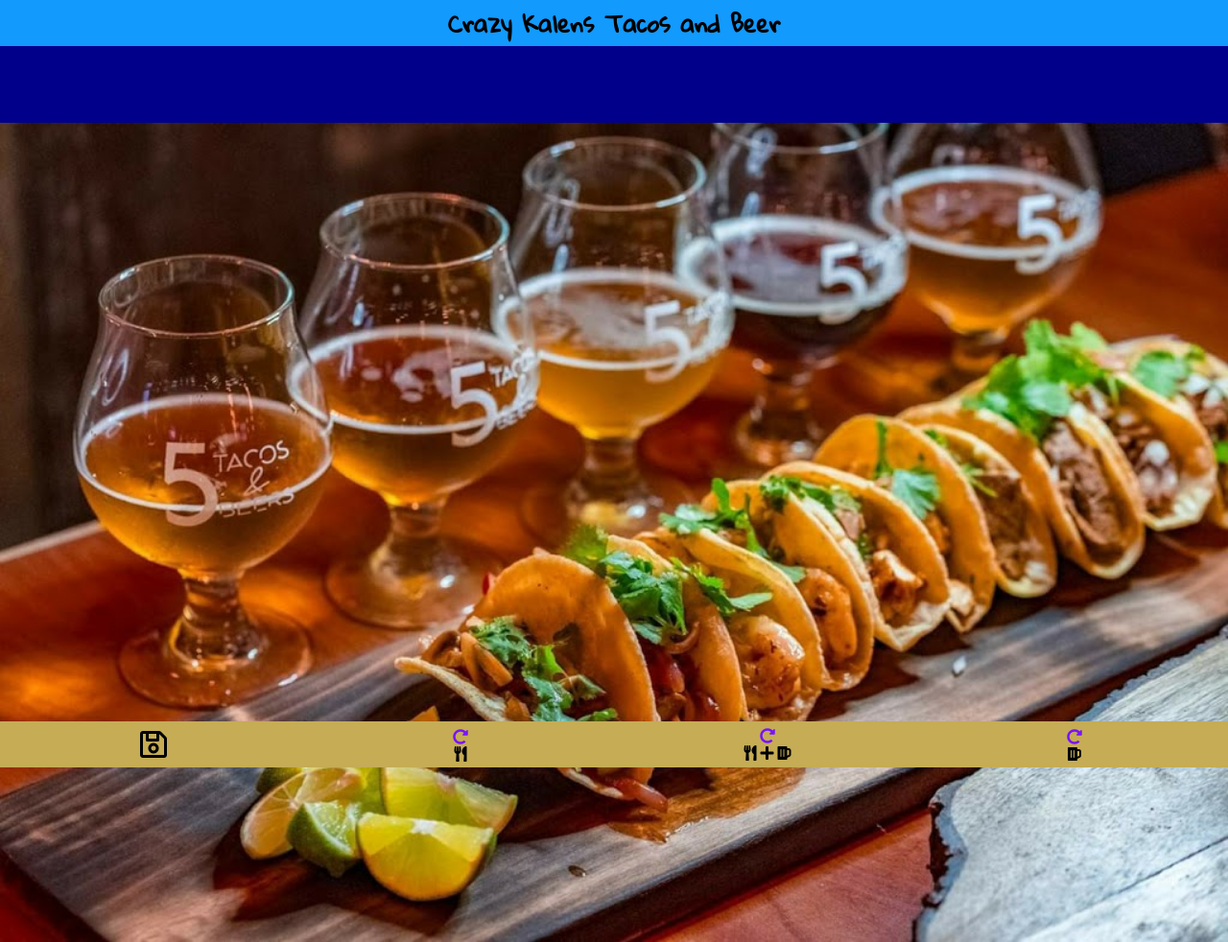
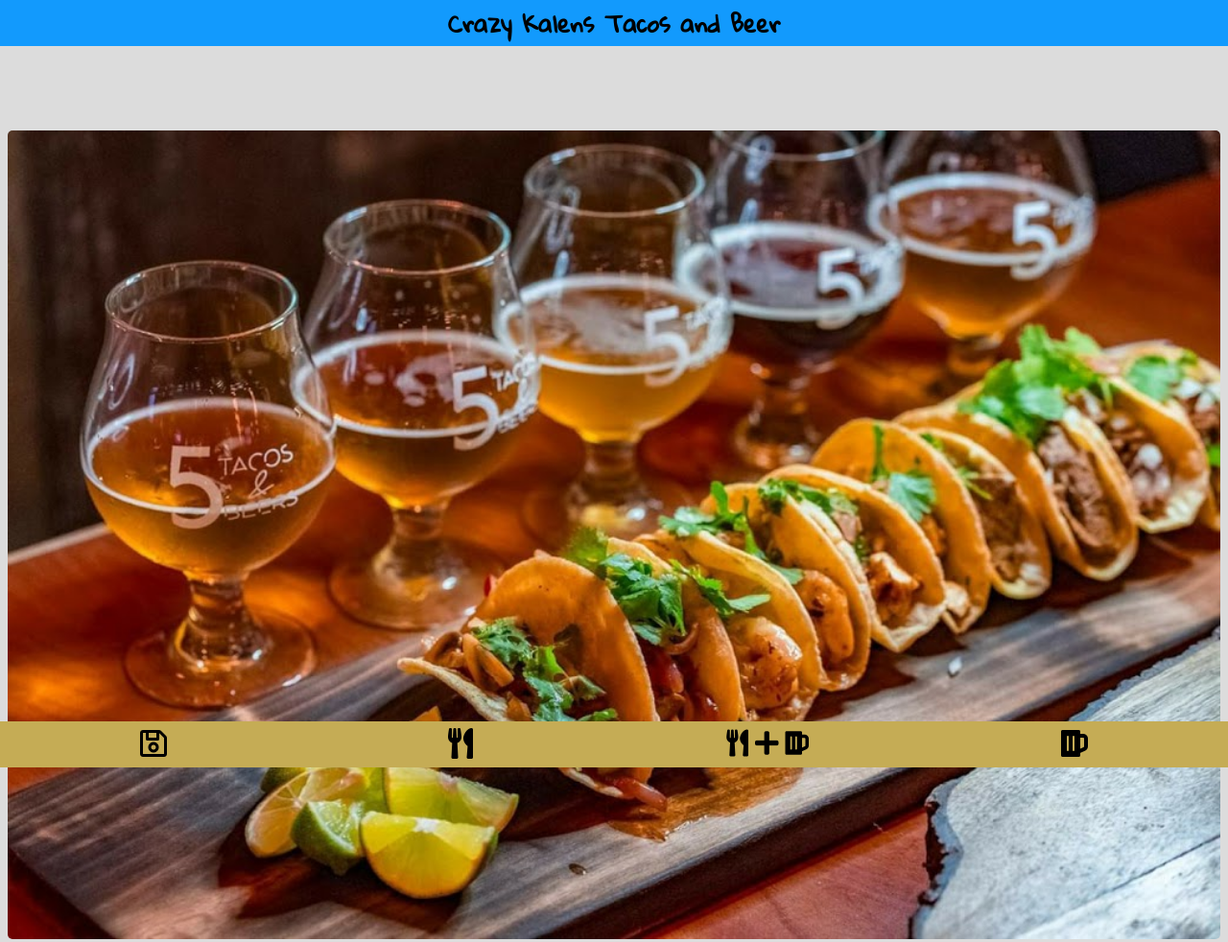
Before and after one commit to Mrkalen/ajax-project, a website: page ajax-project/index.html in a window 1280 px wide. Shown: the whole page at 96% size. Drawn offline with Linux system fonts and the light colour scheme; no server answers.

Commit message:
updated icons, background and window for issue 1 user-can-view-homepage

```diff
--- a/ajax-project/css/layout.css
+++ b/ajax-project/css/layout.css
@@ -6,9 +6,18 @@
   margin: 0;
 }
 
+p {
+  margin: 0;
+}
+
+.home-page {
+  margin: 5rem 0;
+  padding: 0.5rem;
+}
+
 .hp-image {
+  border-radius: 5px;
   width: 100%;
-  margin: 5rem 0;
 }
 
 footer {
@@ -27,9 +36,6 @@
   padding: 0;
   margin: 0;
   font: initial;
-}
-
-.save {
   font-size: 2rem;
 }
 
@@ -44,5 +50,5 @@
 }
 
 .food-beer {
-  font: initial;
+  font-size: 1.75rem;
 }
--- a/ajax-project/css/styles.css
+++ b/ajax-project/css/styles.css
@@ -1,16 +1,16 @@
 body {
   font-family: 'Gloria Hallelujah', cursive;
-  background-color: darkblue;
+  background-color: #dcdcdc;
 }
 
 header {
   text-align: center;
-  background-color: #129AFD;
-  font-size: .75rem;
+  background-color: #129afd;
+  font-size: 0.75rem;
 }
 
 .navigation {
-  background-color: #C5AC55;
+  background-color: #c5ac55;
   border-style: none;
 }
 
@@ -19,5 +19,5 @@
 }
 
 .redo {
-  color: #7912FD;
+  color: #7912fd;
 }
--- a/ajax-project/index.html
+++ b/ajax-project/index.html
@@ -29,26 +29,17 @@
     <i class="far fa-save save"></i>
     </button>
     <button class="navigation" type="button">
-    <div class="refresh">
-      <i class="fas fa-redo-alt redo"></i>
       <i class="fas fa-utensils"></i>
-    </div>
     </button>
     <button class="navigation" type="button">
-    <div class="refresh">
-      <i class="fas fa-redo-alt redo"></i>
       <div class="food-beer">
         <i class="fas fa-utensils"></i>
         <i class="fas fa-plus"></i>
         <i class="fas fa-beer"></i>
       </div>
-    </div>
     </button>
     <button class="navigation" type="button">
-    <div class="refresh">
-      <i class="fas fa-redo-alt redo"></i>
       <i class="fas fa-beer"></i>
-    </div>
     </button>
 
   </footer>
```
